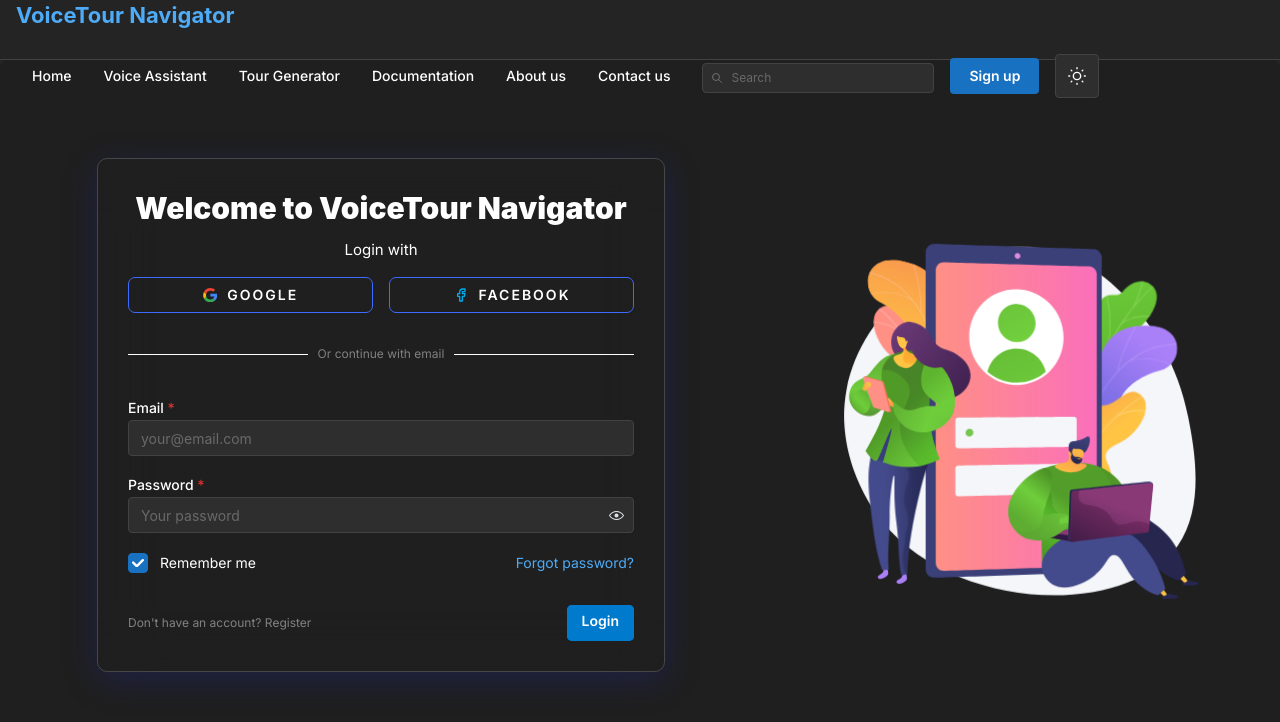
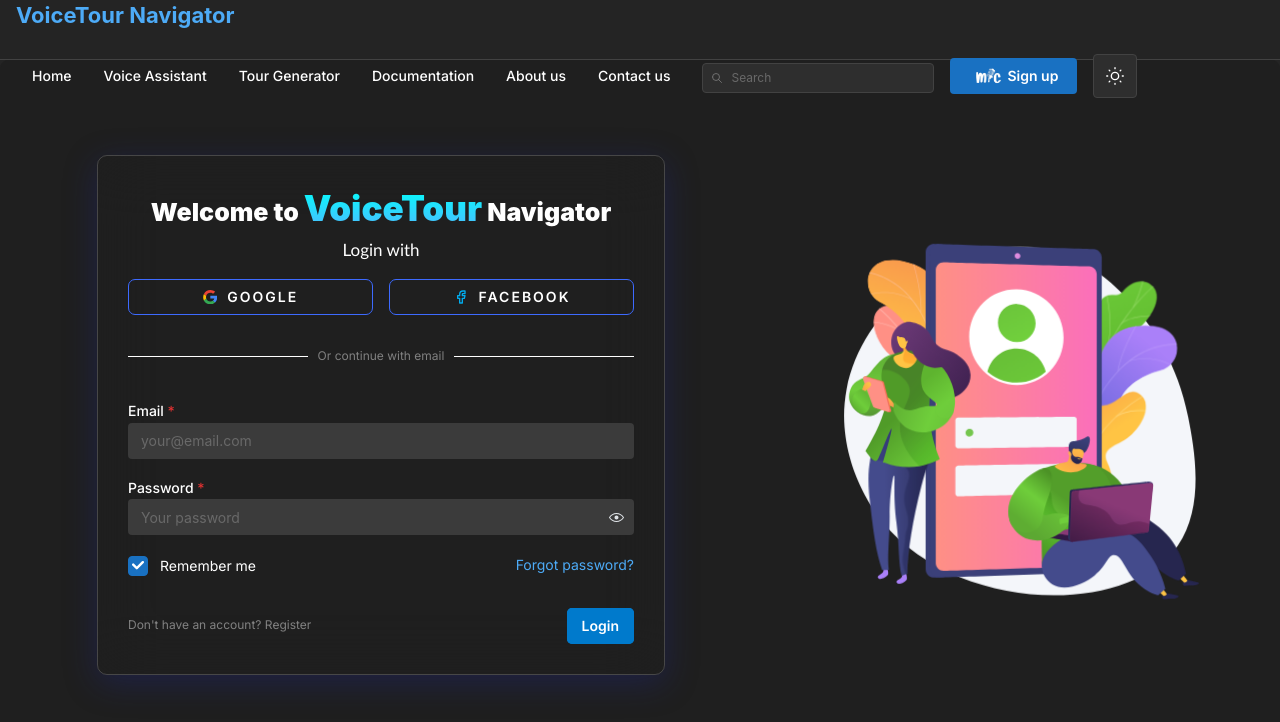
Before and after one commit to sachin2745/Voice-based-website-assistant-and-Tour-generator-plugin, a Next.js app in the folder frontend/: page /login in a window 1280 px wide. Shown: the top 722 px of the page. Built offline with nearby package versions, Linux system fonts and the light colour scheme.

Commit message:
login form completed

```diff
--- a/frontend/src/app/(main)/login/login.module.css
+++ b/frontend/src/app/(main)/login/login.module.css
@@ -33,6 +33,7 @@
 		padding: var(--mantine-spacing-xl);
 	}
 }
+
 .Paper {
 	background: rgba(255, 255, 255, 0);
 	box-shadow: 0 8px 32px 0 rgba(31, 38, 135, 0.37);
@@ -50,16 +51,18 @@
 	font-family:
 		Greycliff CF,
 		var(--mantine-font-family);
-	font-weight: 1000;
+	font-weight: 900;
 	text-align: center;
-	font-size: 30px;
+	font-size: 25px;
 }
 
 .text {
+	font-family: 'Gill Sans', 'Gill Sans MT', Calibri, 'Trebuchet MS', sans-serif;
 	color: light-dark(var(--mantine-color-black), var(--mantine-color-white));
 	text-align: center;
-	margin-top: 10px;
-	font-size: 15px;
+	margin-top: 5px;
+
+	font-size: 17px;
 }
 
 
@@ -145,10 +148,12 @@
 	@media (max-width: $mantine-breakpoint-xs) {
 		max-width: 100%;
 	}
+
 	@media (max-width: $mantine-breakpoint-sm) {
 		max-width: 100%;
 	}
 }
+
 .button {
 	display: flex;
 	justify-content: center;
@@ -187,3 +192,11 @@
 .button:hover svg path {
 	fill: rgb(61, 106, 255);
 }
+
+.subtitle {
+	font-size:35px;
+	background: -webkit-linear-gradient(#01fffb, #4cbbff);
+	-webkit-background-clip: text;
+	-webkit-text-fill-color: transparent;
+
+}
--- a/frontend/src/app/(main)/login/page.jsx
+++ b/frontend/src/app/(main)/login/page.jsx
@@ -74,7 +74,7 @@
                   <Container size="responsive" w={700} >
                     <Paper withBorder shadow="md" p={30} mt={10} mb={30} radius="md" className={classes.Paper}>
                       <Title className={classes.title} >
-                        Welcome to VoiceTour Navigator</Title>
+                        Welcome to <span className={classes.subtitle}>VoiceTour</span> Navigator</Title>
                       <Text className={classes.text}>Login with</Text>
 
                       <Group grow mb="md" mt="md" >
@@ -88,10 +88,11 @@
 
                       <form onSubmit={form.onSubmit((values) => console.log(values))}>
 
-                        <TextInput withAsterisk label="Email" placeholder="your@email.com"
+                        <TextInput withAsterisk variant="filled" label="Email" placeholder="your@email.com"
                           {...form.getInputProps('email')} required />
 
                         <PasswordInput label="Password"
+                        variant="filled"
                           placeholder="Your password"
                           value={form.values.password}
                           onChange={(event) => form.setFieldValue('password', event.currentTarget.value)}
@@ -112,7 +113,7 @@
                             Don't have an account? Register
                           </Anchor>
                           <Button type="submit" className={classes.button}>
-                            <p className={classes.text}>Login</p>
+                            <p className={classes.p}>Login</p>
                           </Button>
                         </Group>
                       </form>
--- a/frontend/src/app/(main)/navbar.jsx
+++ b/frontend/src/app/(main)/navbar.jsx
@@ -21,6 +21,7 @@
   Title,
   TextInput,
   Code,
+  Avatar,
 } from '@mantine/core';
 import { MantineLogo } from '@mantinex/mantine-logo';
 import { useDisclosure } from '@mantine/hooks';
@@ -186,7 +187,8 @@
               mt='md'
             />
             {/* <Button component={Link} variant="default" href='/login'>Log in</Button> */}
-            <Button component={Link} href='/signup'>Sign up</Button>
+            <Button component={Link} href='/signup'><Avatar src="micimg.png" alt="it's me" />Sign up</Button>
+
             <ActionIcon
               onClick={() => setColorScheme(computedColorScheme === 'light' ? 'dark' : 'light')}
               variant="default"
```
Lines whose indentation alone changed are shown as unchanged.
